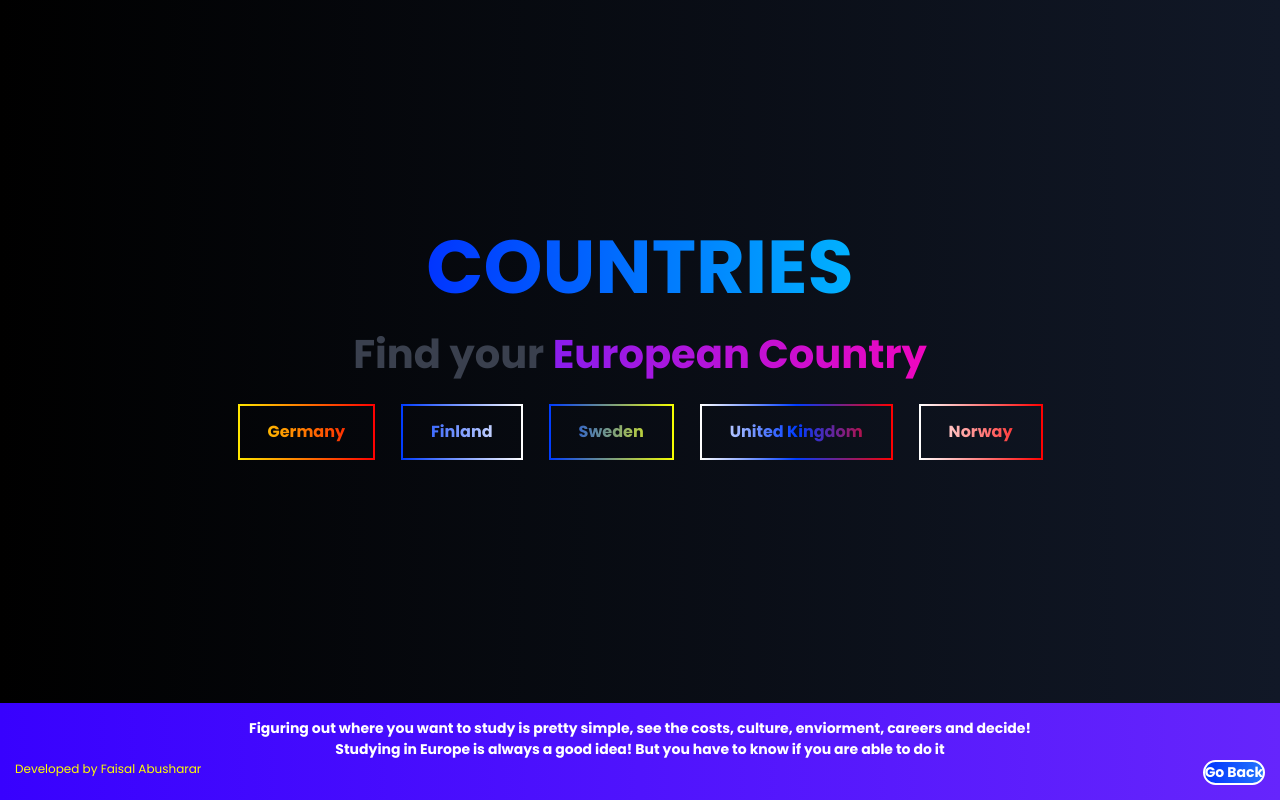
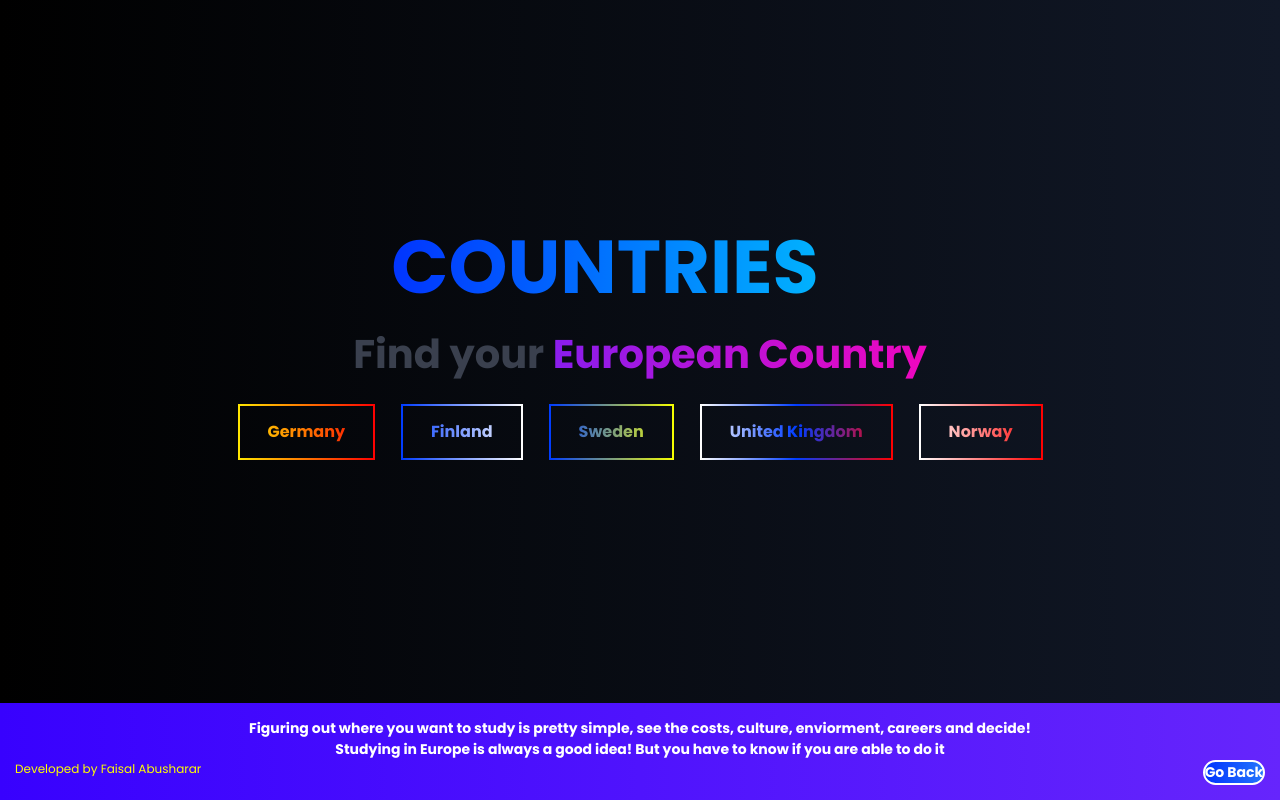
Before and after one commit to FaisalAbusharar/europe-university-info, a Next.js app: page /countries in a window 1280 px wide. Built offline with nearby package versions, Linux system fonts and the light colour scheme.

Commit message:
Revert "properly centered Countries title"
This reverts commit 83a418304951e374210e4c008142057b9895a36b.

```diff
--- a/src/app/countries/page.tsx
+++ b/src/app/countries/page.tsx
@@ -12,7 +12,7 @@ const Countries = () => {
   return (
     <main className={`${poppins.className} flex flex-col min-h-screen`}>
       <div className="flex-grow flex flex-col items-center justify-center bg-gradient-to-r from-black to-gray-900">
-        <h1 id="titleCountryPage">COUNTRIES</h1>
+        <h1 id="Title">COUNTRIES</h1>
         <h2 id="Subtitle">Find your <p id="gradientSub">European Country</p></h2>
           <div id="countryContainer" className="flex space-x-4 mb-8">
             <Link href="/countries/germany">
--- a/src/app/styles/countrypage.css
+++ b/src/app/styles/countrypage.css
@@ -3,18 +3,6 @@
   display: block;
   margin-left: 15px;
   font-size: 17.5px;
-}
-
-#titleCountryPage {
-  font-size: 75px;
-  color: rgb(0, 85, 255);
-  text-align: center;
-  margin-top: 0px;
-  background: linear-gradient(to right,#0134fe, #01b2fe);
-  -webkit-background-clip: text;
-  background-clip: text;
-  -webkit-text-fill-color: transparent;
-  font-weight: 900;
 }
 
 #backgroundCountry {
```
